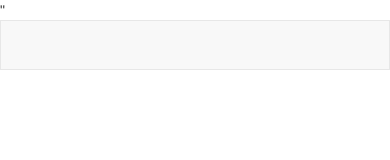
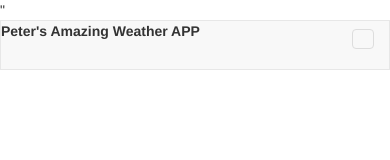
Before and after one commit to Rajwinder1991/AJAX_WeatherService_Project, a plain HTML site: page index.html in a window 390 px wide. Drawn offline with nearby package versions, Linux system fonts and the light colour scheme.

Commit message:
4.30 commit

```diff
--- a/index.html
+++ b/index.html
@@ -15,7 +15,11 @@
             <div class="container">
                 <div class="navbar-header">
                     <a href="" class="nav-brand navbar-link"></a>
-                    <img src="" alt="">
+                    <img src="" alt=""><strong>Peter's Amazing Weather APP</strong>
+                    <button class="navbar-toggle collasped" data-toggle="collasped" data-target="navcol">
+                        <span class="sr-only">Toggle navigation</span>
+                        <span></span>
+                    </button>
                 </div>
             </div>
 
```
